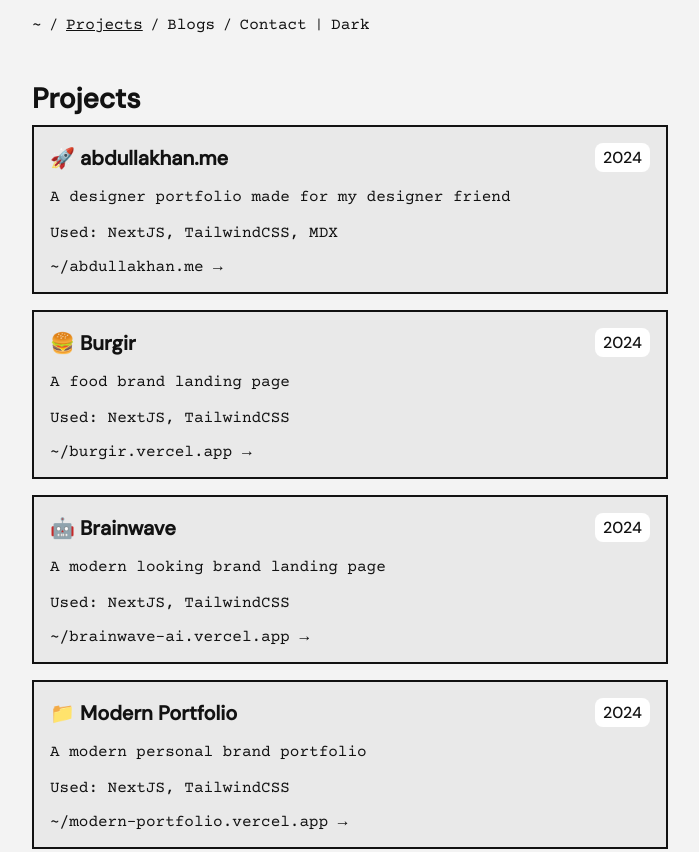
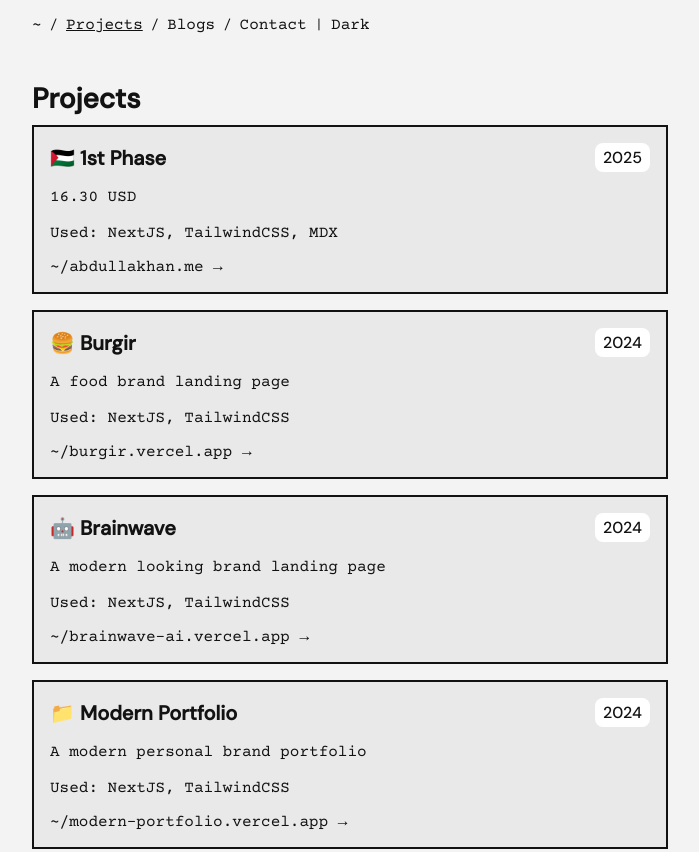
Before and after one commit to farhanjurain/ttyh-portfolio, a plain HTML site: page projects.html in a window 1280 px wide. Shown: the top 852 px of the page, without its empty margins (290-989 px from the left). Drawn offline with nearby package versions, Linux system fonts and the light colour scheme.

Commit message:
Update projects.html

```diff
--- a/projects.html
+++ b/projects.html
@@ -54,10 +54,10 @@
                     <a href="https://abdullakhan.me" target="_blank">
                         <div class="frame">
                             <div class="title-line">
-                                <h3>🚀 abdullakhan.me</h3>
-                                <p>2024</p>
+                                <h3>🇵🇸 1st Phase </h3>
+                                <p>2025</p>
                             </div>
-                            <p>A designer portfolio  made for my designer friend <br/><br/>Used: NextJS, TailwindCSS, MDX</p>
+                            <p>16.30 USD <br/><br/>Used: NextJS, TailwindCSS, MDX</p>
                             <p class="something">~/abdullakhan.me →</p>
                         </div>
                     </a>
```
